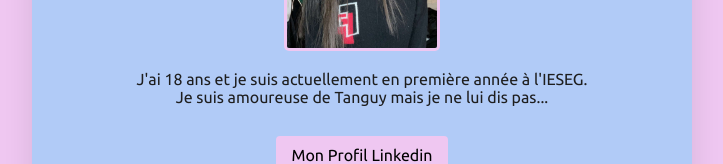
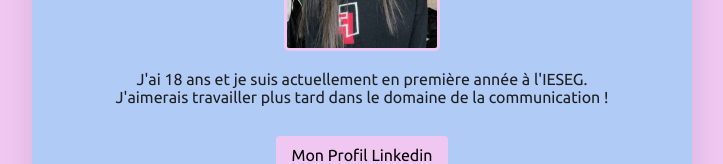
Before and after one commit to armellebadalian/my-profile, a plain HTML site: page index.html in a window 1280 px wide. Shown: the part 381-545 px from the top of the page, without its empty margins (278-1001 px from the left). Drawn offline with Linux system fonts and the light colour scheme.

Commit message:
Update index.html

```diff
--- a/index.html
+++ b/index.html
@@ -16,7 +16,7 @@
                   <div class="card-white" id="introduction">
                         <h1>Bienvenue sur le site d'Armelle Badalian</h1>
                               <img src="images/profile-picture.jpg" class="img-circle">
-                                    <p>J'ai 18 ans et je suis actuellement en première année à l'IESEG. <br>Je suis amoureuse de Tanguy mais je ne lui dis pas...
+                                    <p>J'ai 18 ans et je suis actuellement en première année à l'IESEG. <br>J'aimerais travailler plus tard dans le domaine de la communication !
                                     </p>
                                     <a href="https://www.linkedin.com/in/armelle-badalian-9a5ba1220/"target="_blank" class="btn-blue">Mon Profil Linkedin</a>
                   </div>
```
